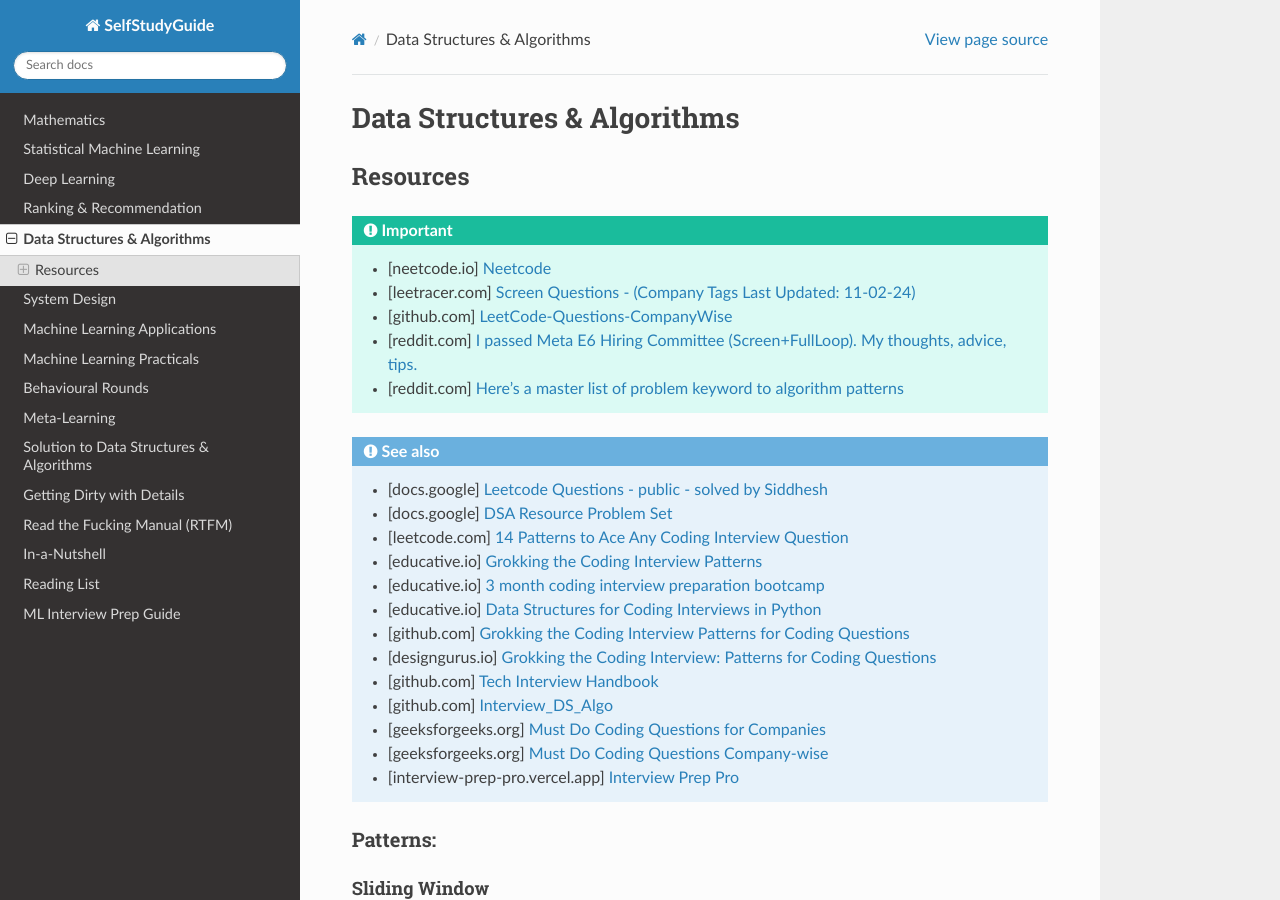
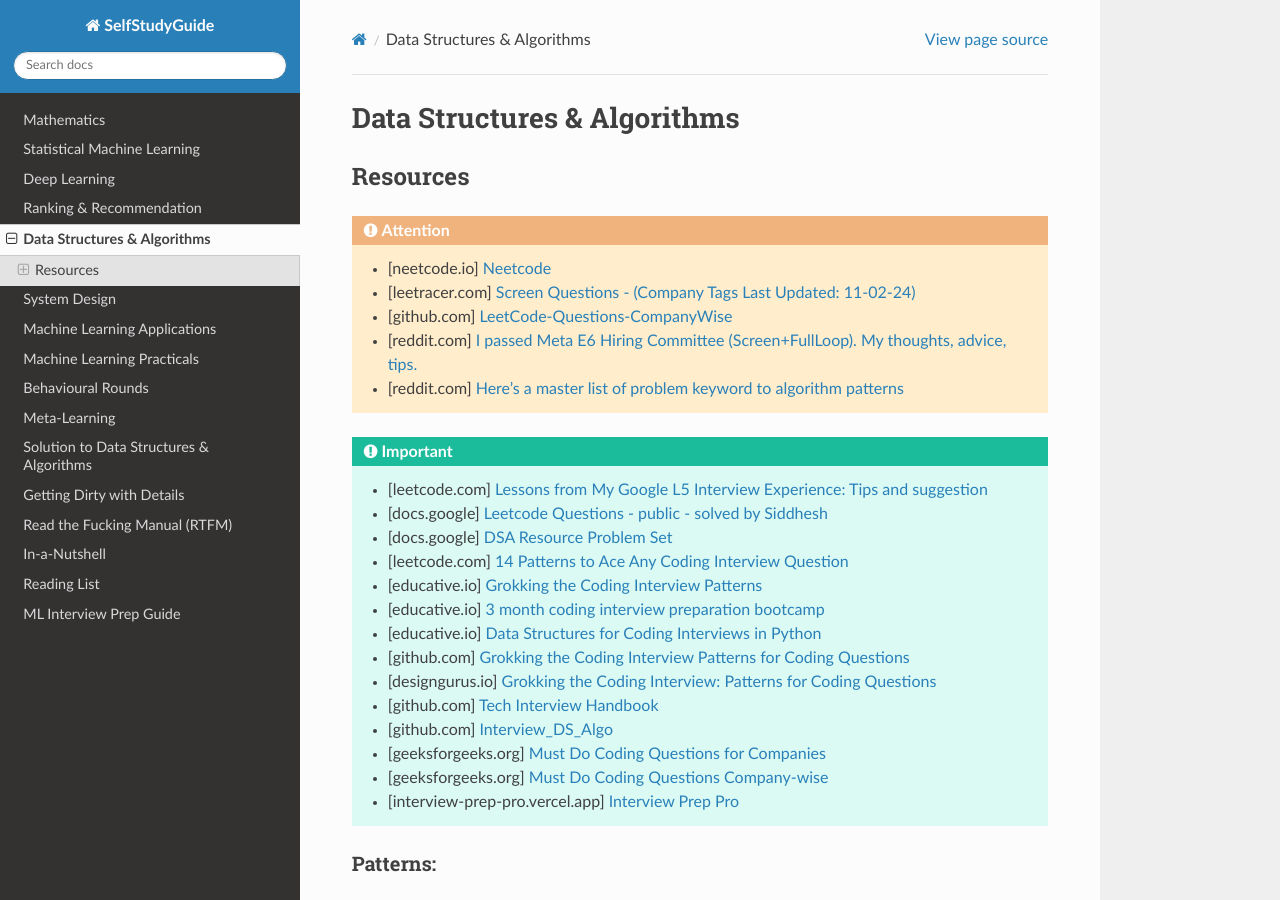
Before and after one commit to uselesstechjunks/leetcode, a Sphinx documentation site: the page built from docs/source/dsalgo.rst, in a window 1280 px wide and 900 px high. Built offline with Sphinx 7.4.7 and the Read the Docs theme 3.1.0, drawn with Linux system fonts in a browser that asks for light colours.

Commit message:
Update dsalgo.rst (#390)

```diff
--- a/docs/source/dsalgo.rst
+++ b/docs/source/dsalgo.rst
@@ -4,7 +4,7 @@ Data Structures & Algorithms
 *********************************************************************************
 Resources
 *********************************************************************************
-.. important::
+.. attention::
 
 	* [neetcode.io] `Neetcode <https://neetcode.io/practice>`_
 	* [leetracer.com] `Screen Questions - (Company Tags Last Updated: 11-02-24) <https://leetracer.com/screener>`_
@@ -12,8 +12,9 @@ Resources
 	* [reddit.com] `I passed Meta E6 Hiring Committee (Screen+FullLoop). My thoughts, advice, tips. <https://www.reddit.com/r/leetcode/comments/1c7fs3o/i_passed_meta_e6_hiring_committee_screenfullloop/?share_id=jeNswSOERGx8GXDy02DBq&utm_name=androidcss>`_
 	* [reddit.com] `Here's a master list of problem keyword to algorithm patterns <https://www.reddit.com/r/leetcode/comments/1f9bejz/heres_a_master_list_of_problem_keyword_to/?share_id=_p0H75FfOq1zSO0yBWj8v&utm_name=androidcss>`_
 
-.. seealso::
+.. important::
 
+	* [leetcode.com] `Lessons from My Google L5 Interview Experience: Tips and suggestion <https://leetcode.com/discuss/interview-question/6147892/Lessons-from-My-Google-L5-Interview-Experience%3A-Tips-and-suggestion>`_
 	* [docs.google] `Leetcode Questions - public - solved by Siddhesh <https://docs.google.com/spreadsheets/d/1KkCeOIBwUFfKrHGGZe_6EJRCIqaM6MJBo0uSIMSD9bs/edit?gid=782922309#gid=782922309>`_
 	* [docs.google] `DSA Resource Problem Set <https://docs.google.com/spreadsheets/d/1hwvHbRargzmbErRYGU2cjxf4PR8GTOI-e1R9VqOVQgY/edit?gid=481396158#gid=481396158>`_
 	* [leetcode.com] `14 Patterns to Ace Any Coding Interview Question <https://leetcode.com/discuss/study-guide/4039411/14-Patterns-to-Ace-Any-Coding-Interview-Question>`_
```
